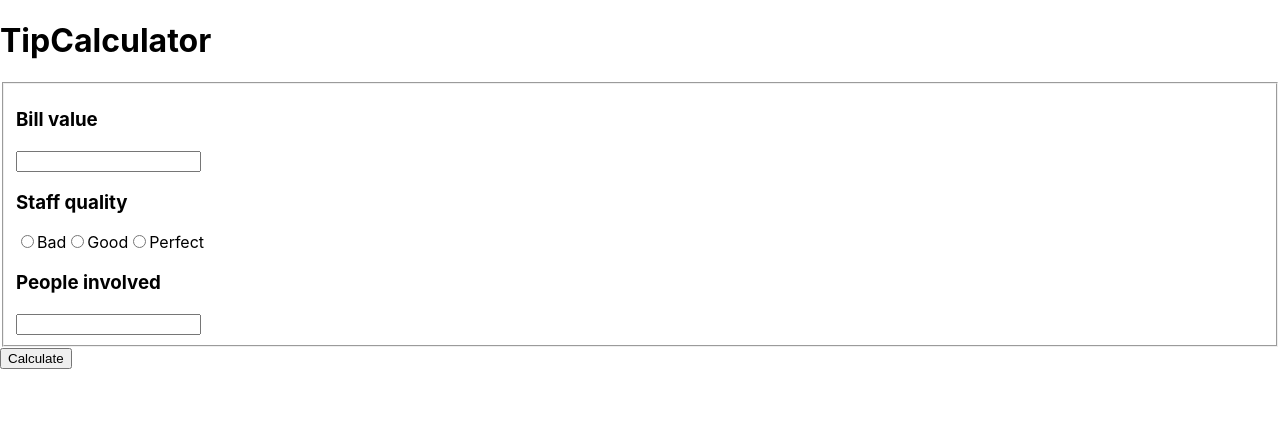
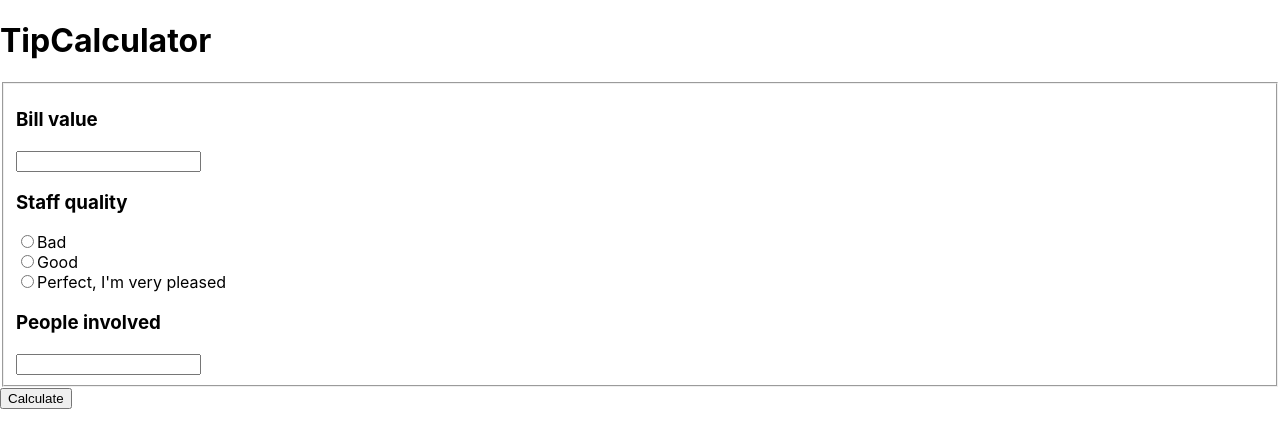
Before and after one commit to miro-junker/szn-tip-calculator, a React (Create React App) app: page / in a window 1280 px wide. Shown: the top 448 px of the page. Built offline with nearby package versions, Linux system fonts and the light colour scheme.

Commit message:
Generate options dynamically

```diff
--- a/src/TipCalculator/TipCalculator.tsx
+++ b/src/TipCalculator/TipCalculator.tsx
@@ -1,5 +1,7 @@
 import React from 'react';
 import styles from './TipCalculator.module.scss';
+import { satisfactionOptions } from './data'
+
 
 const TipCalculator: React.FC = () => {
   return (
@@ -11,12 +13,15 @@ const TipCalculator: React.FC = () => {
         <input type="number" />
 
         <h3>Staff quality</h3>
-        <input type="radio" name="satisfaction" id="bad" />
-        <label htmlFor="bad">Bad</label>
-        <input type="radio" name="satisfaction" id="good" />
-        <label htmlFor="good">Good</label>
-        <input type="radio" name="satisfaction" id="perfect" />
-        <label htmlFor="perfect">Perfect</label>
+
+        {satisfactionOptions.map((option) => {
+          return (
+            <div key={option.name}>
+              <input type="radio" name="satisfaction" id={option.name} />
+              <label htmlFor={option.name}>{option.label}</label>
+            </div>
+          );
+        })}
 
         <h3>People involved</h3>
         <input type="number" />
--- /dev/null
+++ b/src/TipCalculator/data.ts
@@ -0,0 +1,23 @@
+interface TSatisfactionOption {
+  name: string;
+  label: string;
+  value: number;
+}
+
+export const satisfactionOptions: TSatisfactionOption[] = [
+  {
+    'name': 'low',
+    'label': 'Bad',
+    'value': 2,
+  },
+  {
+    'name': 'mid',
+    'label': 'Good',
+    'value': 10,
+  },
+  {
+    'name': 'high',
+    'label': "Perfect, I'm very pleased",
+    'value': 15,
+  },
+];
```
